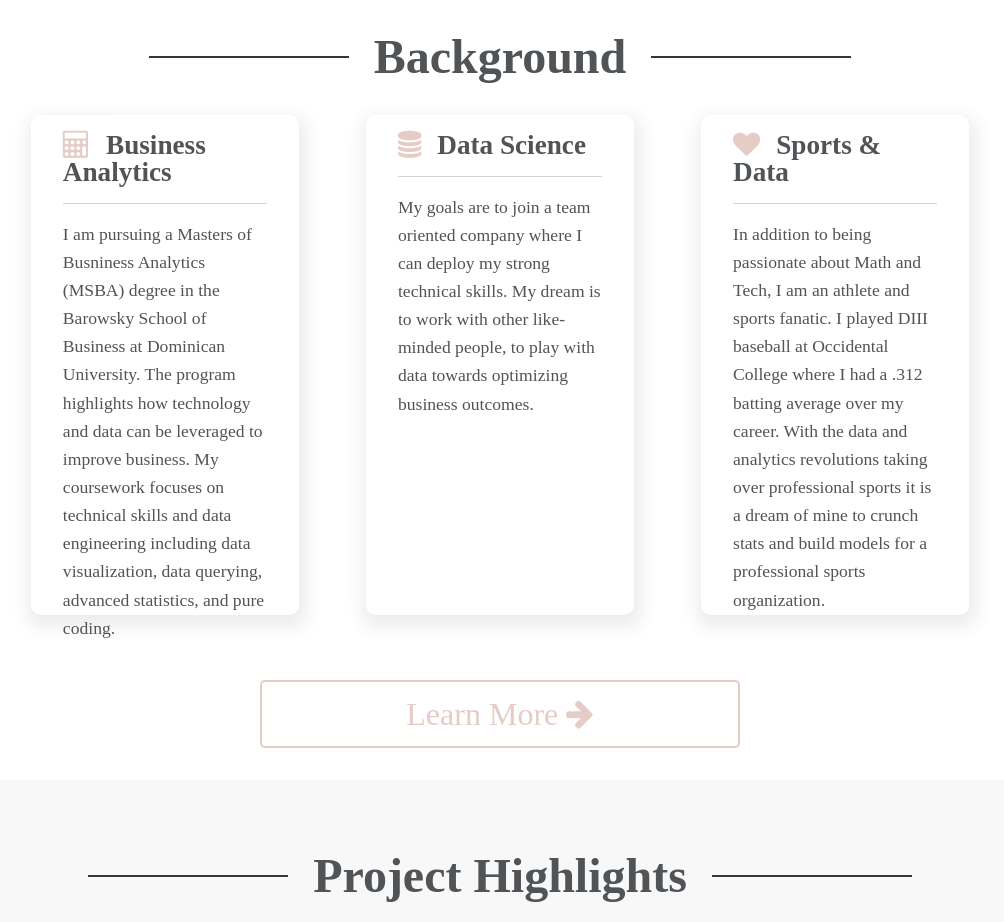
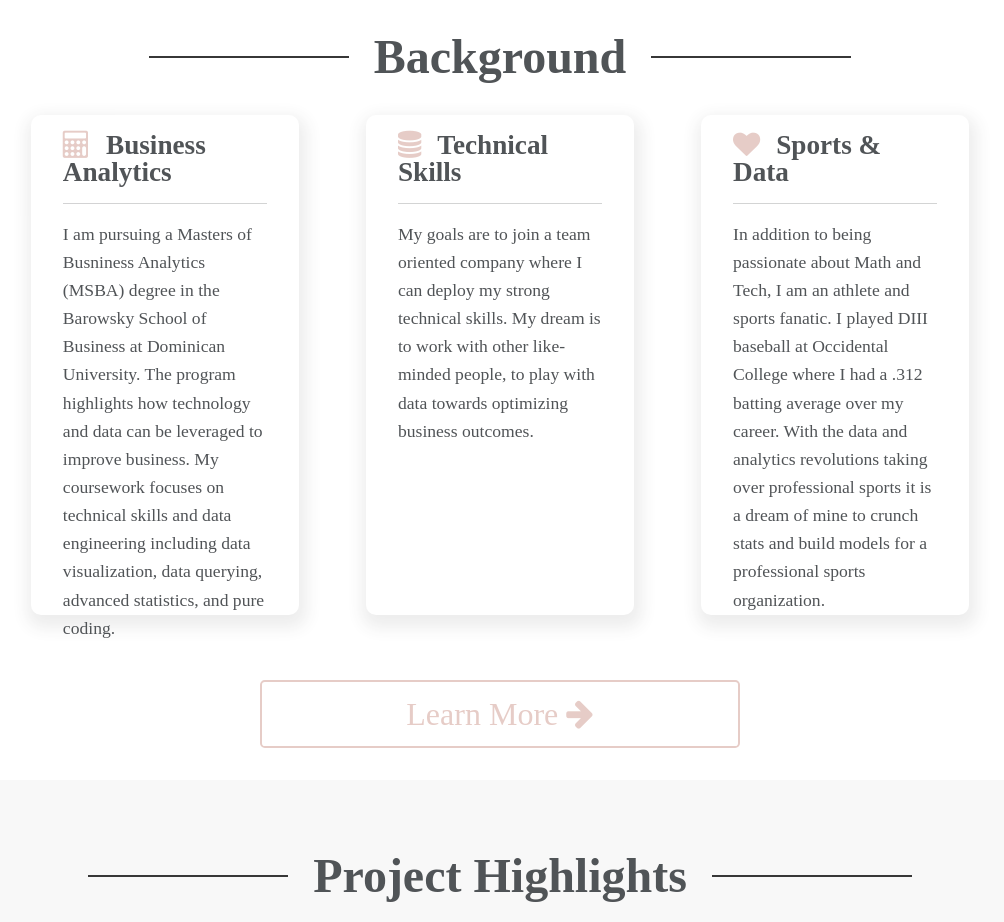
Before and after one commit to angelozorn2022/angelozorn2022.github.io, a plain HTML site: page index.html in a window 1280 px wide. Shown: the part 1000-1922 px from the top of the page, without its empty margins (140-1144 px from the left). Drawn offline with nearby package versions, Linux system fonts and the light colour scheme.

Commit message:
Update index.html

```diff
--- a/index.html
+++ b/index.html
@@ -113,7 +113,7 @@
                            </p>
                     </div>
                     <div class="highlightInfo col-xl-3 align-self-start">
-                        <h3><span><i class="fa fa-database"></i></span>Data Science</h3>
+                        <h3><span><i class="fa fa-database"></i></span>Technical Skills</h3>
                         <hr>
                         <p class="highlightText">My goals are to join a team oriented company where I can deploy my strong technical skills. My dream is to work with other like-minded people, to play with data towards optimizing business outcomes.
                         </p>
```
